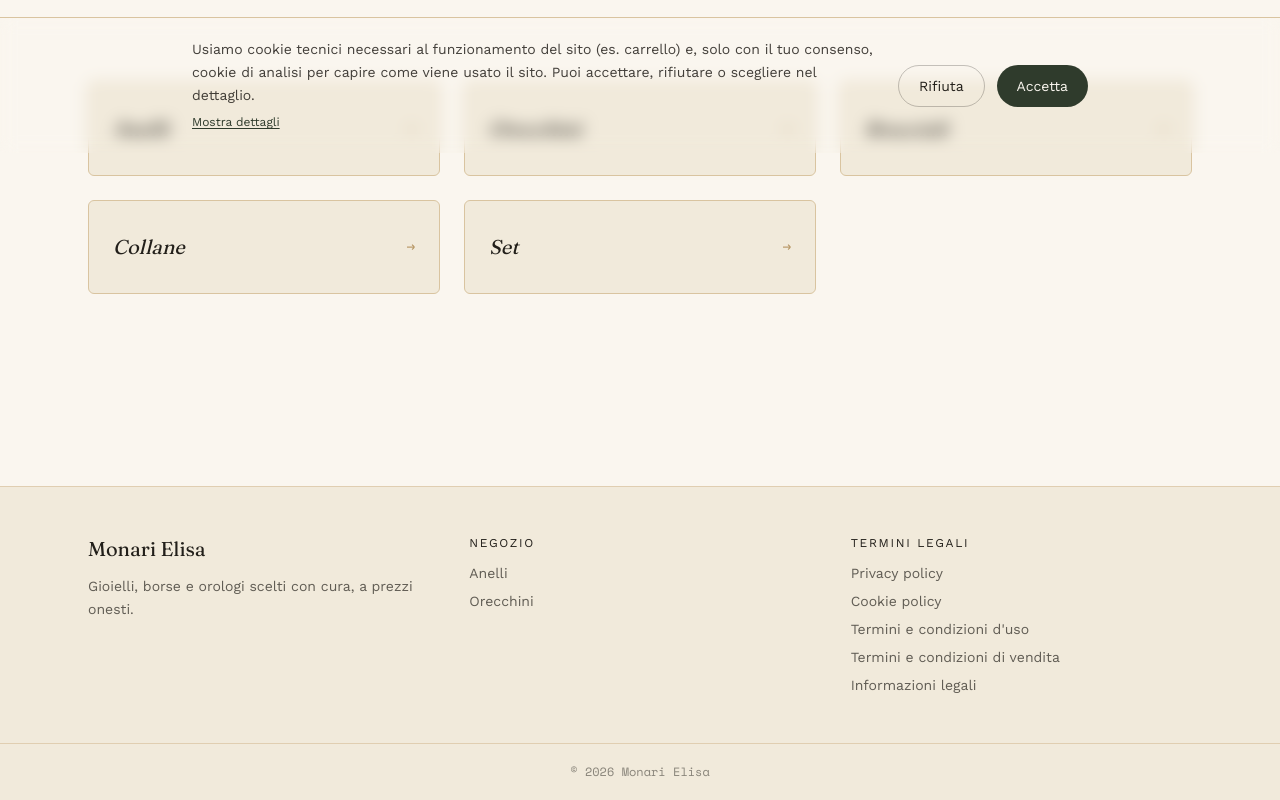
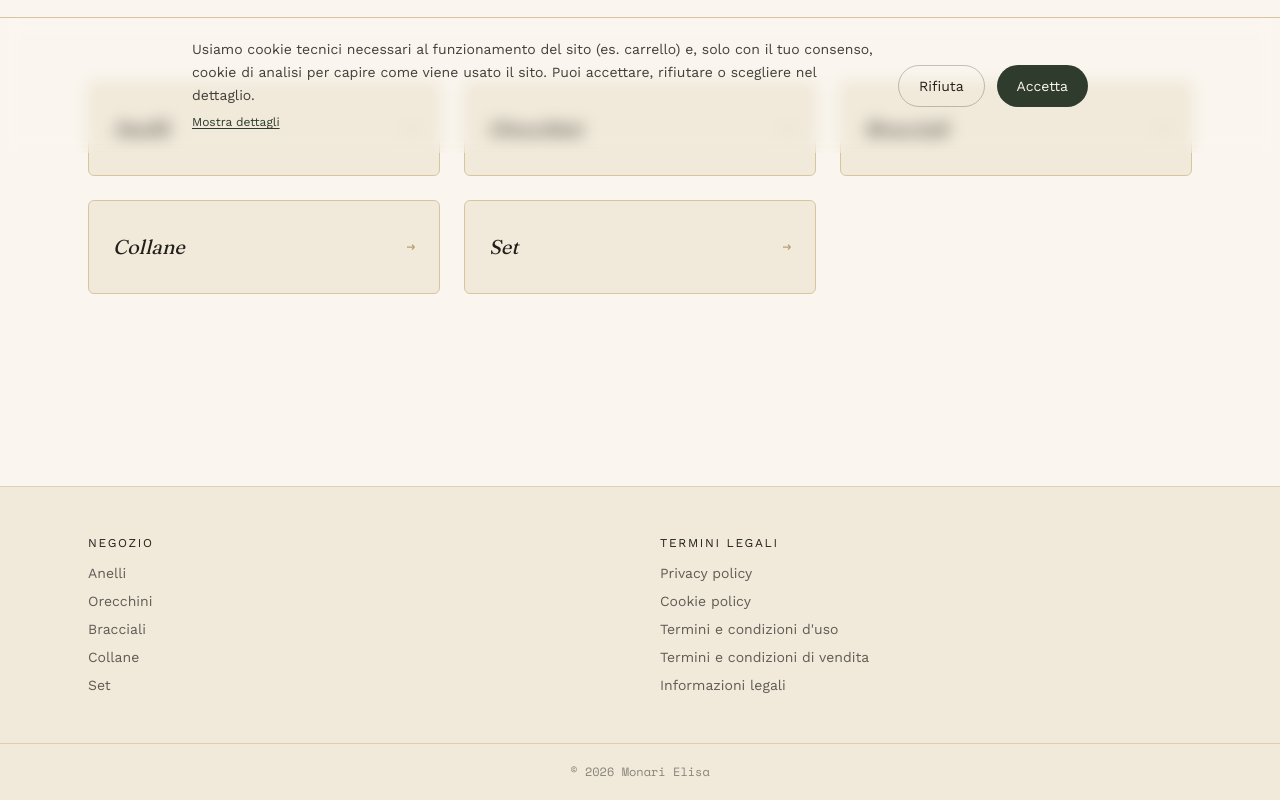
Before and after one commit to jassermaazaoui111-stack/Monari_Elisa, a Next.js app in the folder monari-elisa/monari-elisa/: page / in a window 1280 px wide. Shown: the part 647-1447 px from the top of the page. Built offline with nearby package versions, Linux system fonts and the light colour scheme.

Commit message:
Update Footer.tsx

```diff
--- a/monari-elisa/monari-elisa/components/Footer.tsx
+++ b/monari-elisa/monari-elisa/components/Footer.tsx
@@ -1,5 +1,5 @@
 import Link from "next/link";
-import { prodotti, Product } from "@/lib/products";
+import { Product } from "@/lib/products";
 
 const NOMI: Record<Product["categoria"], string> = {
   anelli: "Anelli",
@@ -20,19 +20,11 @@ const ORDINE: Product["categoria"][] = [
 ];
 
 export default function Footer() {
-  const categorieConProdotti = ORDINE.filter((cat) =>
-    prodotti.some((p) => p.categoria === cat)
-  );
+  const categorieConProdotti = ORDINE.filter((cat) => cat !== "borse");
 
   return (
     <footer className="mt-24 border-t border-bronzoChiaro/70 bg-avorioScuro">
-      <div className="mx-auto max-w-6xl px-6 py-12 grid gap-10 sm:grid-cols-3">
-        <div>
-          <p className="font-display text-xl text-inchiostro">Monari Elisa</p>
-          <p className="mt-3 text-sm text-inchiostro/70 leading-relaxed">
-            Gioielli, borse e orologi scelti con cura, a prezzi onesti.
-          </p>
-        </div>
+      <div className="mx-auto max-w-6xl px-6 py-12 grid gap-10 sm:grid-cols-2">
         <div className="text-sm text-inchiostro/70">
           <p className="font-sans uppercase tracking-tag text-xs text-inchiostro mb-3">
             Negozio
@@ -47,6 +39,7 @@ export default function Footer() {
             ))}
           </ul>
         </div>
+
         <div className="text-sm text-inchiostro/70">
           <p className="font-sans uppercase tracking-tag text-xs text-inchiostro mb-3">
             Termini legali
@@ -60,6 +53,7 @@ export default function Footer() {
           </ul>
         </div>
       </div>
+
       <div className="border-t border-bronzoChiaro/70 py-5 text-center font-mono text-xs text-inchiostro/50">
         © {new Date().getFullYear()} Monari Elisa
       </div>
```
